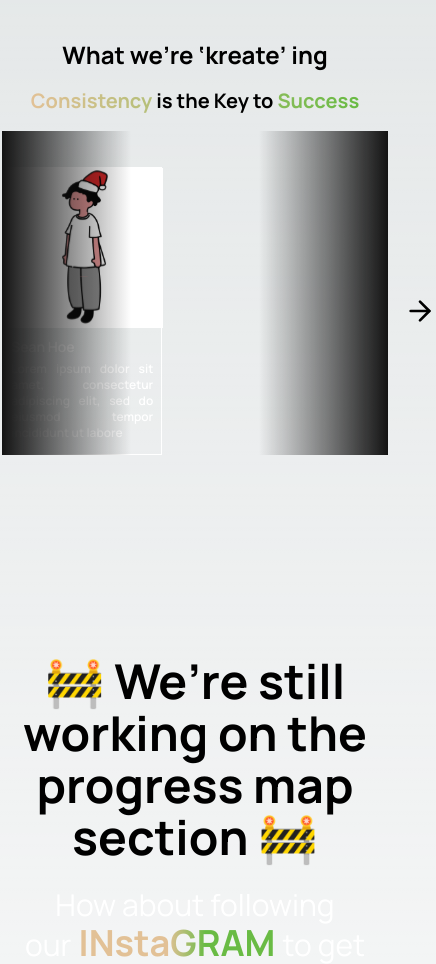
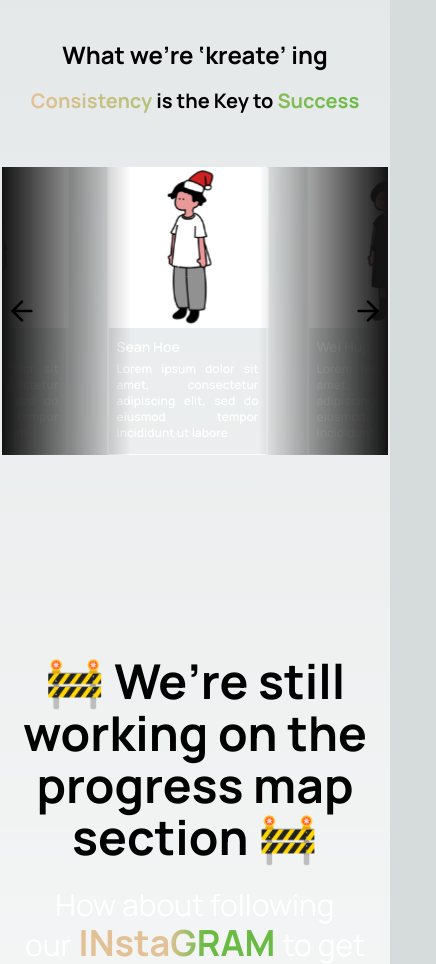
Before and after one commit to Kreate-Malaysia/kreate-website, a Next.js app: page / in a window 390 px wide. Shown: the part 1040-2004 px from the top of the page, 436 px wide, since content can reach past the window. Built offline with nearby package versions, Linux system fonts and the light colour scheme.

Commit message:
minor update

```diff
--- a/src/components/ui/carousel.tsx
+++ b/src/components/ui/carousel.tsx
@@ -206,7 +206,7 @@ const CarouselPrevious = React.forwardRef<
       className={cn(
         "absolute  h-8 w-8 rounded-full",
         orientation === "horizontal"
-          ? "-left-12 top-1/2 -translate-y-1/2"
+          ? "left-1 md:-left-12 top-1/2 -translate-y-1/2"
           : "-top-12 left-1/2 -translate-x-1/2 rotate-90",
         className
       )}
@@ -235,7 +235,7 @@ const CarouselNext = React.forwardRef<
       className={cn(
         "absolute h-8 w-8 rounded-full",
         orientation === "horizontal"
-          ? "-right-12 top-1/2 -translate-y-1/2"
+          ? "right-1 md:-right-12 top-1/2 -translate-y-1/2"
           : "-bottom-12 left-1/2 -translate-x-1/2 rotate-90",
         className
       )}
--- a/src/components/whatkreate.tsx
+++ b/src/components/whatkreate.tsx
@@ -85,23 +85,23 @@ export default function WhatKreate() {
               loop: true,
             }}
             plugins={[
-              React.useRef(Autoplay({ delay: 1500, stopOnInteraction: true }))
+              React.useRef(Autoplay({ delay: 1800, stopOnInteraction: true }))
                 .current,
             ]}
             onMouseEnter={
-              React.useRef(Autoplay({ delay: 1500, stopOnInteraction: true }))
+              React.useRef(Autoplay({ delay: 1800, stopOnInteraction: true }))
                 .current.stop
             }
             onMouseLeave={
-              React.useRef(Autoplay({ delay: 1500, stopOnInteraction: true }))
+              React.useRef(Autoplay({ delay: 1800, stopOnInteraction: true }))
                 .current.reset
             }
           >
-            <CarouselContent>
+            <CarouselContent className="">
               {carouselData.map((data, index) => (
                 <CarouselItem
                   key={index}
-                  className="lg:basis-[280px] "
+                  className="lg:basis-[280px] basis-[200px] md:pl-4"
                   //   className="w-40 h-72 ] md:basis-[144px] lg:basis-[260px] border border-white transition-all"
                 >
                   <div className="border border-white w-40 h-72 lg:w-[260px] lg:h-[430px] md:w-36">
@@ -120,13 +120,13 @@ export default function WhatKreate() {
                 </CarouselItem>
               ))}
             </CarouselContent>
+            <div>
+              <div className="absolute top-0 left-0 w-1/3 h-full bg-gradient-to-r to-transparent from-[#131313] pointer-events-none" />
+              <div className="absolute top-0 right-0 w-1/3 h-full bg-gradient-to-l to-transparent from-[#131313] pointer-events-none" />
+            </div>
             <CarouselPrevious variant={"link"} />
             <CarouselNext variant={"link"} />
           </Carousel>
-          <div>
-            <div className="absolute top-0 left-0 w-1/3 h-full bg-gradient-to-r to-transparent from-[#131313] pointer-events-none" />
-            <div className="absolute top-0 right-0 w-1/3 h-full bg-gradient-to-l to-transparent from-[#131313] pointer-events-none" />
-          </div>
         </div>
       </div>
     </>
```
